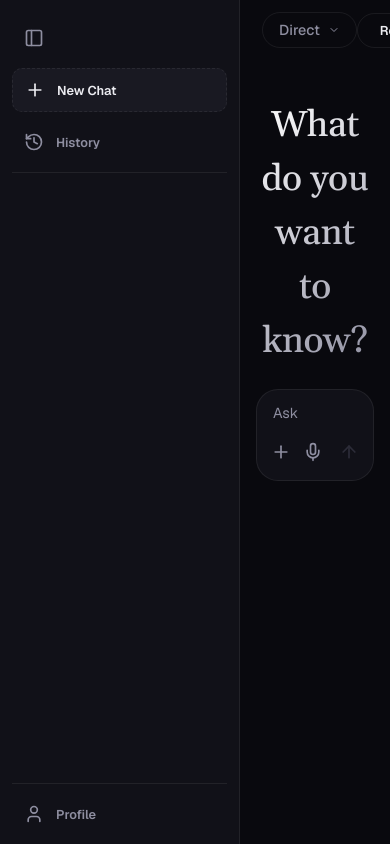
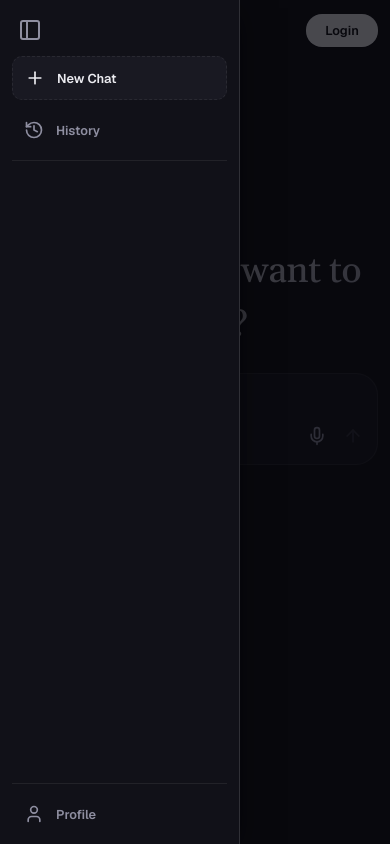
Before and after one commit to 404brtk/rag-chatbot, a React (Vite) app in the folder frontend/: page / in a window 390 px wide. Both pictures are taken after a click on the button 34 px from the left and 38 px from the top of the page. Built offline with nearby package versions, Linux system fonts and the light colour scheme.

Commit message:
feat(layout): add compact sidebar overlay behavior and responsive topnav

```diff
--- a/frontend/src/App.css
+++ b/frontend/src/App.css
@@ -11,7 +11,7 @@
   flex-direction: column;
   flex: 1;
   height: 100%;
-  width: 100%;
+  min-width: 0;
   overflow-x: hidden;
   overflow-y: auto;
   scroll-behavior: smooth;
@@ -30,7 +30,7 @@
   justify-content: flex-start;
   gap: var(--spacing-1);
   width: 100%;
-  padding-top: 15%;
+  padding-top: clamp(128px, 20vh, 196px);
 }
 
 .app-container.app-empty .hero-section {
@@ -87,3 +87,14 @@
   max-width: var(--chat-max-width);
   margin: 0 auto;
 }
+
+@media (max-width: 1024px) {
+  .input-region {
+    padding: var(--spacing-4) var(--spacing-3) calc(var(--spacing-8) + var(--spacing-1))
+      var(--spacing-3);
+  }
+
+  .hero-section {
+    padding: 0 var(--spacing-3);
+  }
+}
--- a/frontend/src/App.tsx
+++ b/frontend/src/App.tsx
@@ -5,6 +5,8 @@ import { TopNav } from './components/TopNav';
 import { ChatInput } from './components/ChatInput';
 import { MessageList } from './components/MessageList';
 import type { ChatMessage, ChatSession, ChatMode } from './types';
+
+const COMPACT_LAYOUT_QUERY = '(max-width: 1024px)';
 
 function App() {
   const [activeChatId, setActiveChatId] = useState<string | null>(null);
@@ -19,6 +21,11 @@ function App() {
     if (stored) return JSON.parse(stored);
     return false;
   });
+  const [isCompactLayout, setIsCompactLayout] = useState<boolean>(() => {
+    if (typeof window === 'undefined') return false;
+    return window.matchMedia(COMPACT_LAYOUT_QUERY).matches;
+  });
+  const [isMobileSidebarOpen, setIsMobileSidebarOpen] = useState(false);
   const [sessions, setSessions] = useState<ChatSession[]>(() => {
     const stored = sessionStorage.getItem('chat-history');
     if (stored) return JSON.parse(stored);
@@ -42,6 +49,42 @@ function App() {
   useEffect(() => {
     localStorage.setItem('chat-mode', mode);
   }, [mode]);
+
+  useEffect(() => {
+    const mediaQuery = window.matchMedia(COMPACT_LAYOUT_QUERY);
+
+    const handleMediaQueryChange = (event: MediaQueryListEvent) => {
+      setIsCompactLayout(event.matches);
+      if (!event.matches) {
+        setIsMobileSidebarOpen(false);
+      }
+    };
+
+    mediaQuery.addEventListener('change', handleMediaQueryChange);
+
+    return () => mediaQuery.removeEventListener('change', handleMediaQueryChange);
+  }, []);
+
+  useEffect(() => {
+    if (!isCompactLayout || !isMobileSidebarOpen) {
+      document.body.style.overflow = '';
+      return;
+    }
+
+    const handleKeyDown = (event: KeyboardEvent) => {
+      if (event.key === 'Escape') {
+        setIsMobileSidebarOpen(false);
+      }
+    };
+
+    document.body.style.overflow = 'hidden';
+    document.addEventListener('keydown', handleKeyDown);
+
+    return () => {
+      document.body.style.overflow = '';
+      document.removeEventListener('keydown', handleKeyDown);
+    };
+  }, [isCompactLayout, isMobileSidebarOpen]);
 
   useEffect(() => {
     if (scrollRef.current) {
@@ -110,12 +153,29 @@ function App() {
     }, 1500);
   };
 
+  const toggleSidebar = () => {
+    if (isCompactLayout) {
+      setIsMobileSidebarOpen((prev) => !prev);
+      return;
+    }
+
+    setIsExpanded((prev) => !prev);
+  };
+
+  const closeMobileSidebar = () => {
+    if (isCompactLayout) {
+      setIsMobileSidebarOpen(false);
+    }
+  };
+
   const handleNewChat = () => {
     setActiveChatId(null);
+    closeMobileSidebar();
   };
 
   const handleSelectChat = (id: string) => {
     setActiveChatId(id);
+    closeMobileSidebar();
   };
 
   const handleDeleteChat = (id: string) => {
@@ -130,12 +190,15 @@ function App() {
   };
 
   const isEmpty = messages.length === 0;
+  const isSidebarExpanded = isCompactLayout ? isMobileSidebarOpen : isExpanded;
 
   return (
     <div className="layout-wrapper">
       <Sidebar
-        isExpanded={isExpanded}
-        onToggle={() => setIsExpanded(!isExpanded)}
+        isExpanded={isSidebarExpanded}
+        isCompact={isCompactLayout}
+        onToggle={toggleSidebar}
+        onDismiss={closeMobileSidebar}
         onNewChat={handleNewChat}
         history={sessions}
         activeChatId={activeChatId}
@@ -144,7 +207,13 @@ function App() {
         onRenameChat={handleRenameChat}
       />
       <main className={`app-container ${isEmpty ? 'app-empty' : ''}`} ref={scrollRef}>
-        <TopNav mode={mode} onModeChange={setMode} />
+        <TopNav
+          mode={mode}
+          onModeChange={setMode}
+          isCompactLayout={isCompactLayout}
+          isSidebarOpen={isMobileSidebarOpen}
+          onToggleSidebar={toggleSidebar}
+        />
         {isEmpty ? (
           <div className="empty-state-wrapper">
             <div className="hero-section">
--- a/frontend/src/components/MessageList.css
+++ b/frontend/src/components/MessageList.css
@@ -36,6 +36,12 @@
   display: inline-block;
 }
 
+@media (max-width: 1024px) {
+  .message-list-container {
+    padding: var(--spacing-5) var(--spacing-3) var(--spacing-4) var(--spacing-3);
+  }
+}
+
 @keyframes morphShape {
   0%,
   15% {
--- a/frontend/src/components/Sidebar.css
+++ b/frontend/src/components/Sidebar.css
@@ -5,11 +5,32 @@
   background: var(--color-surface);
   border-right: 1px solid var(--color-border);
   transition: width var(--transition-normal);
-  padding: var(--spacing-4) var(--spacing-3) var(--spacing-2) var(--spacing-3);
+  padding: var(--spacing-3) var(--spacing-3) var(--spacing-2) var(--spacing-3);
   overflow-x: hidden;
   flex-shrink: 0;
   z-index: 100;
   position: relative;
+}
+
+.sidebar-mobile-backdrop {
+  position: fixed;
+  inset: 0;
+  border: none;
+  background: color-mix(in srgb, var(--color-bg) 72%, transparent);
+  z-index: 110;
+}
+
+.sidebar.compact {
+  position: fixed;
+  left: 0;
+  top: 0;
+  bottom: 0;
+  z-index: 120;
+  width: min(86vw, 320px);
+  max-width: min(86vw, 320px);
+  border-right-color: var(--color-border-hover);
+  box-shadow: var(--shadow-lg);
+  transform: translateX(0);
 }
 
 .sidebar-tooltip-trigger {
@@ -23,6 +44,13 @@
 
 .sidebar.expanded {
   width: var(--sidebar-expanded-width);
+}
+
+.sidebar.compact .toggle-btn {
+  width: 36px;
+  height: 36px;
+  padding: 0;
+  justify-content: center;
 }
 
 .sidebar-nav {
--- a/frontend/src/components/Sidebar.tsx
+++ b/frontend/src/components/Sidebar.tsx
@@ -55,7 +55,9 @@ function Tooltip({ text, disabled, children }: TooltipProps) {
 
 interface SidebarProps {
   isExpanded: boolean;
+  isCompact?: boolean;
   onToggle: () => void;
+  onDismiss?: () => void;
   onNewChat: () => void;
   history: ChatSession[];
   activeChatId: string | null;
@@ -66,7 +68,9 @@ interface SidebarProps {
 
 export function Sidebar({
   isExpanded,
+  isCompact = false,
   onToggle,
+  onDismiss,
   onNewChat,
   history,
   activeChatId,
@@ -108,20 +112,47 @@ export function Sidebar({
     if (e.key === 'Escape') cancelRename();
   };
 
+  if (isCompact && !isExpanded) {
+    return null;
+  }
+
+  const handleDismiss = () => {
+    if (onDismiss) {
+      onDismiss();
+      return;
+    }
+
+    onToggle();
+  };
+
+  const toggleLabel = isCompact && isExpanded ? 'Close sidebar' : 'Open sidebar';
+
   return (
-    <aside className={`sidebar ${isExpanded ? 'expanded' : 'collapsed'}`}>
+    <>
+      {isCompact && isExpanded && (
+        <button
+          className="sidebar-mobile-backdrop"
+          type="button"
+          aria-label="Close sidebar overlay"
+          onClick={handleDismiss}
+        />
+      )}
+
+      <aside
+        className={`sidebar ${isExpanded ? 'expanded' : 'collapsed'}${isCompact ? ' compact' : ''}`}
+      >
         <div className="sidebar-nav">
-        <Tooltip text="Open sidebar" disabled={isExpanded}>
+          <Tooltip text="Open sidebar" disabled={isExpanded || isCompact}>
             <button
               className="sidebar-icon-btn toggle-btn"
-            onClick={onToggle}
-            aria-label="Open sidebar"
+              onClick={isCompact ? handleDismiss : onToggle}
+              aria-label={toggleLabel}
             >
               <Icon name="sidebar" />
             </button>
           </Tooltip>
 
-        <Tooltip text="New Chat" disabled={isExpanded}>
+          <Tooltip text="New Chat" disabled={isExpanded || isCompact}>
             <button
               className="sidebar-icon-btn action-btn primary-action-btn"
               onClick={onNewChat}
@@ -134,7 +165,7 @@ export function Sidebar({
             </button>
           </Tooltip>
 
-        <Tooltip text="History" disabled={isExpanded}>
+          <Tooltip text="History" disabled={isExpanded || isCompact}>
             <button className="sidebar-icon-btn action-btn" aria-label="History">
               <div className="icon-wrapper">
                 <Icon name="history" />
@@ -240,7 +271,7 @@ export function Sidebar({
         {isExpanded && <div className="sidebar-divider" />}
 
         <div className="sidebar-bottom">
-        <Tooltip text="View Profile" disabled={isExpanded}>
+          <Tooltip text="View Profile" disabled={isExpanded || isCompact}>
             <button className="sidebar-icon-btn action-btn user-btn" aria-label="User profile">
               <div className="icon-wrapper">
                 <Icon name="user" />
@@ -250,5 +281,6 @@ export function Sidebar({
           </Tooltip>
         </div>
       </aside>
+    </>
   );
 }
--- a/frontend/src/components/TopNav.css
+++ b/frontend/src/components/TopNav.css
@@ -8,6 +8,58 @@
   top: 0;
   z-index: 20;
   width: 100%;
+}
+
+.topnav.compact {
+  justify-content: space-between;
+  padding: var(--spacing-3) var(--spacing-3);
+}
+
+.topnav.compact .topnav-left {
+  gap: var(--spacing-2);
+  min-width: 0;
+}
+
+.topnav.compact .mode-btn {
+  padding: var(--spacing-2) var(--spacing-3);
+  font-size: var(--text-sm);
+}
+
+.topnav.compact .topnav-right {
+  gap: var(--spacing-2);
+}
+
+.sidebar-mobile-toggle {
+  display: inline-flex;
+  align-items: center;
+  justify-content: center;
+  width: 36px;
+  height: 36px;
+  border-radius: var(--radius-lg);
+  border: 1px solid var(--color-border);
+  background: var(--color-surface);
+  color: var(--color-text-secondary);
+  cursor: pointer;
+  transition:
+    border-color var(--transition-fast),
+    background var(--transition-fast),
+    color var(--transition-fast),
+    transform var(--transition-fast);
+}
+
+.sidebar-mobile-toggle:hover {
+  border-color: var(--color-border-hover);
+  background: var(--color-surface-hover);
+  color: var(--color-text-primary);
+}
+
+.sidebar-mobile-toggle:active {
+  transform: scale(var(--scale-down));
+}
+
+.sidebar-mobile-toggle.open {
+  color: var(--color-text-primary);
+  background: var(--color-surface-active);
 }
 
 .topnav-left,
@@ -34,7 +86,7 @@
   font-size: var(--text-base);
   font-weight: var(--font-weight-medium);
   border: 1px solid var(--color-border);
-  border-radius: var(--radius-full);
+  border-radius: var(--radius-lg);
   padding: var(--spacing-2) var(--spacing-4);
   cursor: pointer;
   transition: all var(--transition-fast);
@@ -86,7 +138,7 @@
   font-size: var(--text-sm);
   font-weight: var(--font-weight-semibold);
   color: var(--color-text-tertiary);
-  border-radius: var(--radius-md);
+  border-radius: var(--radius-lg);
   cursor: pointer;
   transition: background var(--transition-fast);
   margin-bottom: 4px;
@@ -108,7 +160,7 @@
 
 .btn-register,
 .btn-login {
-  border-radius: var(--radius-full);
+  border-radius: var(--radius-lg);
   padding: var(--spacing-2) var(--spacing-5);
   font-family: var(--font-sans);
   font-size: var(--text-sm);
@@ -140,3 +192,35 @@
 .btn-login:hover {
   background: var(--color-accent-hover);
 }
+
+@media (max-width: 1024px) {
+  .topnav {
+    padding: var(--spacing-3) var(--spacing-3);
+  }
+
+  .topnav .btn-register,
+  .topnav .btn-login {
+    padding: var(--spacing-2) var(--spacing-3);
+  }
+
+  .topnav.compact .topnav-right {
+    gap: var(--spacing-2);
+  }
+}
+
+@media (max-width: 480px) {
+  .topnav.compact .compact-register {
+    display: none;
+  }
+
+  .topnav.compact .mode-btn {
+    max-width: 156px;
+    overflow: hidden;
+    text-overflow: ellipsis;
+    white-space: nowrap;
+  }
+
+  .topnav.compact .topnav-right .btn-login {
+    min-width: 72px;
+  }
+}
--- a/frontend/src/components/TopNav.tsx
+++ b/frontend/src/components/TopNav.tsx
@@ -6,9 +6,18 @@ import { Icon } from './Icon';
 interface TopNavProps {
   mode: ChatMode;
   onModeChange: (mode: ChatMode) => void;
+  isCompactLayout?: boolean;
+  isSidebarOpen?: boolean;
+  onToggleSidebar?: () => void;
 }
 
-export function TopNav({ mode, onModeChange }: TopNavProps) {
+export function TopNav({
+  mode,
+  onModeChange,
+  isCompactLayout = false,
+  isSidebarOpen = false,
+  onToggleSidebar,
+}: TopNavProps) {
   const [isDropdownOpen, setIsDropdownOpen] = useState(false);
   const dropdownRef = useRef<HTMLDivElement>(null);
 
@@ -30,8 +39,20 @@ export function TopNav({ mode, onModeChange }: TopNavProps) {
   };
 
   return (
-    <header className="topnav">
+    <header className={`topnav ${isCompactLayout ? 'compact' : ''}`}>
       <div className="topnav-left">
+        {isCompactLayout && (
+          <button
+            className={`sidebar-mobile-toggle${isSidebarOpen ? ' open' : ''}`}
+            onClick={onToggleSidebar}
+            aria-expanded={isSidebarOpen}
+            aria-label={isSidebarOpen ? 'Close sidebar' : 'Open sidebar'}
+            type="button"
+          >
+            <Icon name="sidebar" />
+          </button>
+        )}
+
         <div className="mode-selector" ref={dropdownRef}>
           <button
             className="mode-btn"
@@ -64,7 +85,7 @@ export function TopNav({ mode, onModeChange }: TopNavProps) {
       </div>
 
       <div className="topnav-right">
-        <button className="btn-register" type="button">
+        <button className="btn-register compact-register" type="button">
           Register
         </button>
         <button className="btn-login" type="button">
```
Lines whose indentation alone changed are shown as unchanged.
